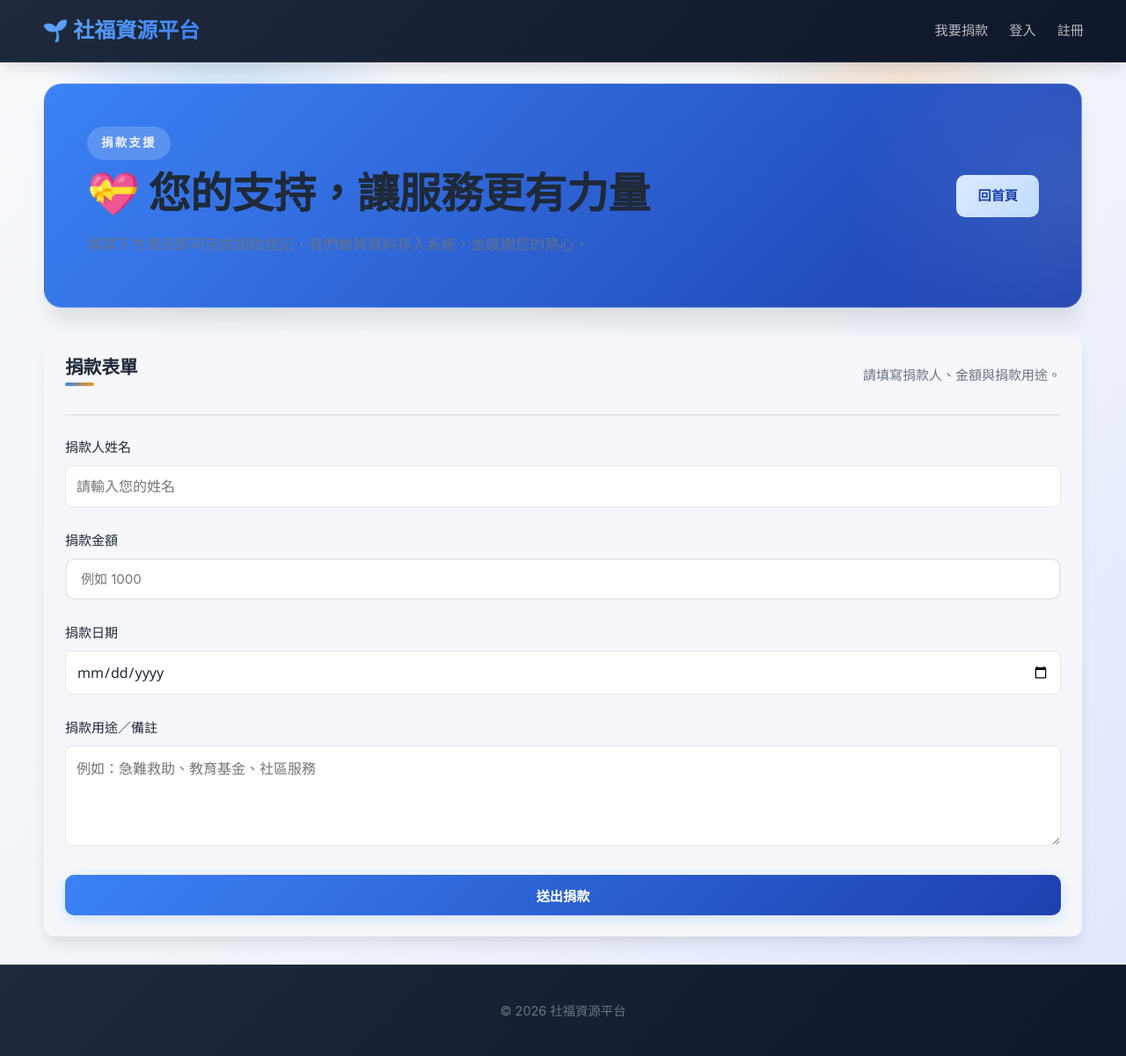
After one commit to HankLee1016/-, a Flask app: page /donate in a window 1280 px wide. The commit adds this page. Shown: the whole page at 88% size. Run offline with Flask 3, Linux system fonts and the light colour scheme; some libraries are stand-ins or nearby versions.

Commit message:
使用者捐款

```diff
--- a/app.py
+++ b/app.py
@@ -814,6 +814,77 @@ def user_dashboard():
         issues=issues, goals=goals, subsidy_summary=subsidy_summary, submitted_applications=len(get_user_applications(session.get("username")))
     )
 
+@app.route("/donate", methods=["GET", "POST"])
+def donate():
+    error = None
+    success = None
+    donor = session.get("username", "")
+    amount = ""
+    donation_date = ""
+    note = ""
+
+    if request.method == "POST":
+        donor = request.form.get("donor", "").strip()
+        amount = request.form.get("amount", "").strip()
+        donation_date = request.form.get("donation_date", "").strip()
+        note = request.form.get("note", "").strip()
+
+        if not donor or not amount or not donation_date:
+            error = "請填寫捐款人、金額與日期。"
+        else:
+            try:
+                amount_value = float(amount)
+                if amount_value <= 0:
+                    raise ValueError("金額必須大於零。")
+                parsed_date = datetime.datetime.strptime(donation_date, "%Y-%m-%d").date()
+
+                conn = get_db_connection()
+                cur = conn.cursor()
+                cur.execute("SELECT COALESCE(MAX(id), 1000000) + 1 FROM donations")
+                next_id = cur.fetchone()[0]
+                now = datetime.datetime.now()
+                cur.execute(
+                    """
+                    INSERT INTO donations (id, donor, funds_no, amount, donation_date, note, category, unit_data_id, show_flag, last_user, last_date, build_date)
+                    VALUES (%s, %s, %s, %s, %s, %s, %s, %s, %s, %s, %s, %s)
+                    """,
+                    (
+                        next_id,
+                        donor,
+                        "WEB",
+                        amount_value,
+                        parsed_date,
+                        note,
+                        1,
+                        0,
+                        1,
+                        0,
+                        now,
+                        now
+                    )
+                )
+                conn.commit()
+                cur.close()
+                conn.close()
+
+                success = "感謝您的捐款，已成功記錄。"
+                amount = ""
+                donation_date = ""
+                note = ""
+            except ValueError as err:
+                error = str(err)
+            except OperationalError as err:
+                error = "資料庫連線失敗，請稍後再試。"
+                print("Donation DB error:", err)
+            except Exception as err:
+                error = "儲存捐款時發生錯誤，請稍後再試。"
+                print("Donation save error:", err)
+
+    return render_template(
+        "donate.html", error=error, success=success, donor=donor,
+        amount=amount, donation_date=donation_date, note=note
+    )
+
 @app.route("/user/proposal", methods=["POST"])
 def user_proposal():
     if session.get("role") != "user": return redirect(url_for("home"))
--- a/templates/base.html
+++ b/templates/base.html
@@ -39,15 +39,18 @@
                         <a href="/admin/announcements">公告管理</a>
                         <a href="/admin/applications">申請審核</a>
                         <a href="/donations">捐款資料</a>
+                        <a href="/donate">我要捐款</a>
                     {% else %}
                         <a href="/user">個案企劃</a>
                         <a href="/subsidies">補助資源</a>
+                        <a href="/donate">我要捐款</a>
                         <a href="/user/profile">編輯資料</a>
                         <a href="/user/assistant">AI助理</a>
                     {% endif %}
 
                     <a href="/logout">登出</a>
                 {% else %}
+                    <a href="/donate">我要捐款</a>
                     <a href="/login">登入</a>
                     <a href="/register">註冊</a>
                 {% endif %}
--- /dev/null
+++ b/templates/donate.html
@@ -0,0 +1,52 @@
+{% extends 'base.html' %}
+
+{% block title %}我要捐款 — 社福資源平台{% endblock %}
+
+{% block content %}
+    <div class="page-bg"></div>
+
+    <header class="hero-card">
+        <div class="hero-copy">
+            <span class="eyebrow">捐款支援</span>
+            <h1>💝 您的支持，讓服務更有力量</h1>
+            <p>填寫下方資訊即可完成捐款登記，我們會將資料存入系統，並感謝您的熱心。</p>
+        </div>
+        <div class="hero-actions">
+            <a class="button button-secondary" href="/">回首頁</a>
+        </div>
+    </header>
+
+    <section class="card form-card">
+        <div class="card-title">
+            <h2 class="section-title">捐款表單</h2>
+            <p class="text-muted">請填寫捐款人、金額與捐款用途。</p>
+        </div>
+
+        {% if error %}
+            <div class="alert alert-danger">{{ error }}</div>
+        {% endif %}
+        {% if success %}
+            <div class="alert alert-success">{{ success }}</div>
+        {% endif %}
+
+        <form method="post" class="admin-form">
+            <label>
+                <span class="label-text">捐款人姓名</span>
+                <input type="text" name="donor" value="{{ donor or session.get('username', '') }}" placeholder="請輸入您的姓名" required>
+            </label>
+            <label>
+                <span class="label-text">捐款金額</span>
+                <input type="number" name="amount" min="1" step="1" value="{{ amount or '' }}" placeholder="例如 1000" required>
+            </label>
+            <label>
+                <span class="label-text">捐款日期</span>
+                <input type="date" name="donation_date" value="{{ donation_date or '' }}" required>
+            </label>
+            <label>
+                <span class="label-text">捐款用途／備註</span>
+                <textarea name="note" rows="4" placeholder="例如：急難救助、教育基金、社區服務">{{ note or '' }}</textarea>
+            </label>
+            <button type="submit" class="button">送出捐款</button>
+        </form>
+    </section>
+{% endblock %}
```
Also changed, not shown: features.py (+43 -4 lines), templates/analytics_dashboard.html (+32 -3 lines).
